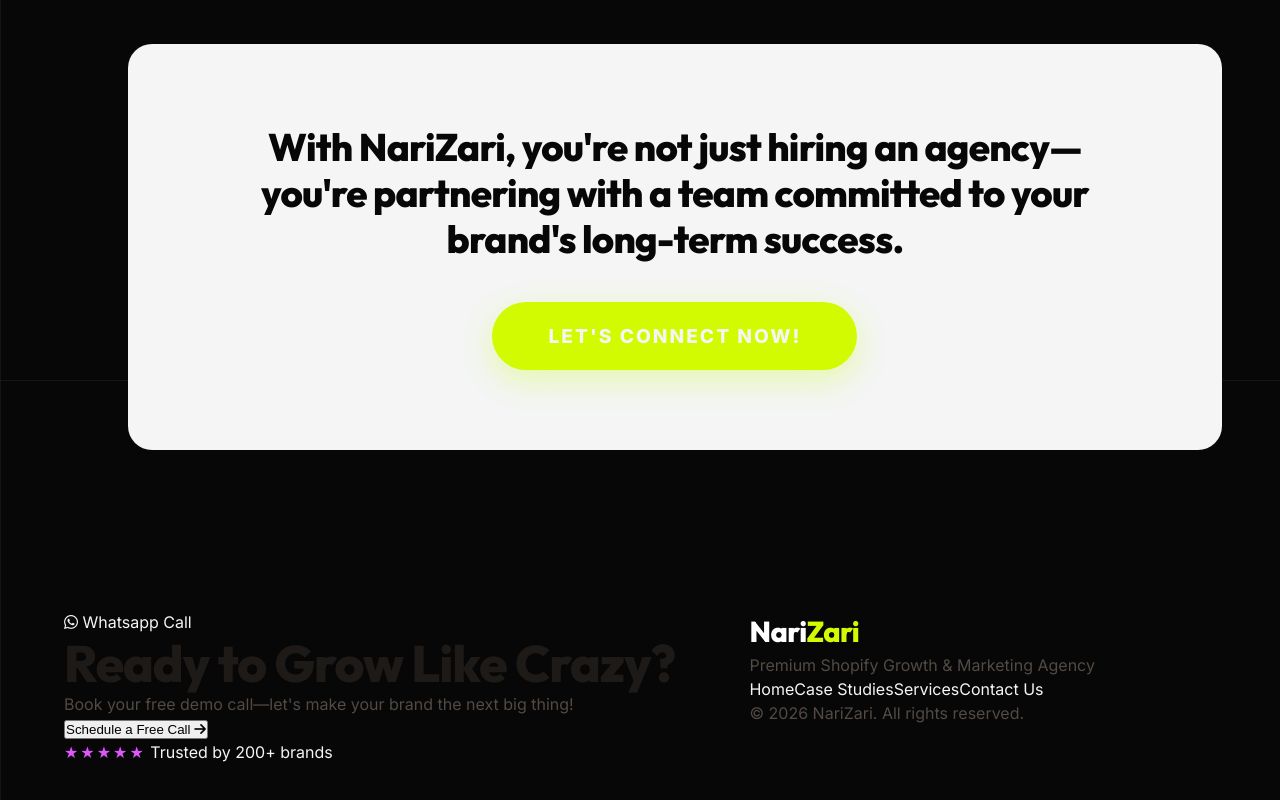
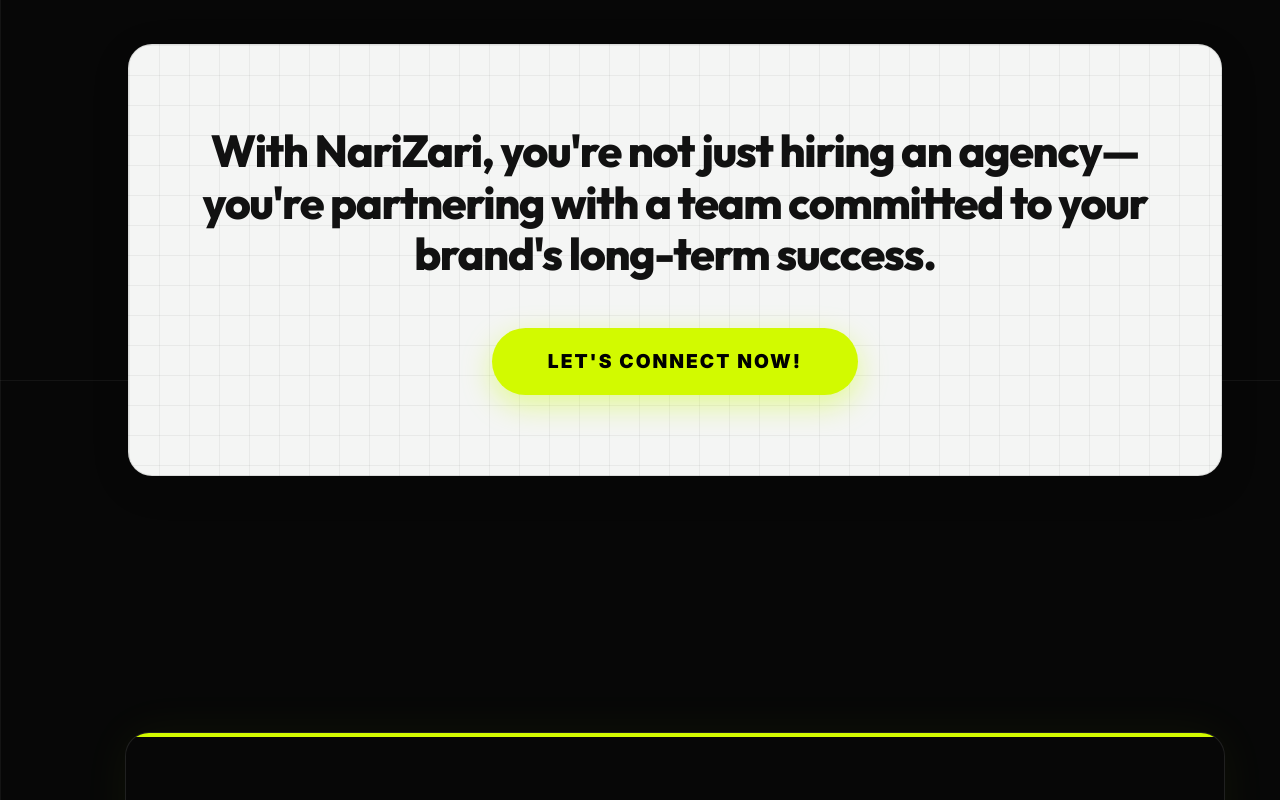
Before and after one commit to nihalkumar5/narizari_new, a Next.js app: page /shopify in a window 1280 px wide. Shown: the part 6820-7620 px from the top of the page. Built offline with nearby package versions, Linux system fonts and the light colour scheme; a web font is replaced by a local one.

Commit message:
Fix button contrast, add grid bg to why-choose, and restore CTA/footer CSS

```diff
--- a/src/app/shopify/shopify.css
+++ b/src/app/shopify/shopify.css
@@ -1147,33 +1147,38 @@
 
 .why-choose-footer {
   text-align: center;
-  background: var(--text-light);
+  background-color: var(--text-light);
+  background-image:
+    linear-gradient(rgba(0,0,0,0.05) 1px, transparent 1px),
+    linear-gradient(90deg, rgba(0,0,0,0.05) 1px, transparent 1px);
+  background-size: 30px 30px;
   padding: 5rem 2rem;
   border-radius: 24px;
-  border: none;
-  box-shadow: none;
+  border: 1px solid rgba(0,0,0,0.1);
+  box-shadow: 0 10px 40px rgba(0,0,0,0.1);
   margin-top: 2rem;
+  position: relative;
+  overflow: hidden;
 }
 
 .why-choose-footer p {
   font-family: var(--font-heading);
-  font-size: clamp(1.8rem, 3vw, 2.5rem);
-  color: var(--bg-dark);
-  margin-bottom: 2.5rem;
-  font-style: normal;
+  font-size: clamp(2rem, 3.5vw, 2.8rem);
+  color: #111;
+  margin-bottom: 3rem;
   font-weight: 800;
-  line-height: 1.2;
-  letter-spacing: -0.02em;
-  max-width: 900px;
+  line-height: 1.15;
+  letter-spacing: -0.03em;
+  max-width: 950px;
   margin-left: auto;
   margin-right: auto;
 }
 
 .why-connect-btn {
   background: var(--color-accent);
-  color: var(--bg-dark);
+  color: #000 !important;
   padding: 1.2rem 3.5rem;
-  font-weight: 800;
+  font-weight: 900;
   border: none;
   border-radius: 50px;
   text-decoration: none;
@@ -1181,13 +1186,13 @@
   text-transform: uppercase;
   letter-spacing: 2px;
   display: inline-block;
-  box-shadow: 0 10px 30px rgba(200, 255, 0, 0.3);
+  box-shadow: 0 10px 30px rgba(200, 255, 0, 0.4);
   transition: transform 0.3s, box-shadow 0.3s;
 }
 
 .why-connect-btn:hover {
   transform: translateY(-5px);
-  box-shadow: 0 15px 35px rgba(200, 255, 0, 0.4);
+  box-shadow: 0 15px 35px rgba(200, 255, 0, 0.6);
 }
 
 /* --- TESTIMONIAL SECTION --- */
@@ -1325,3 +1330,158 @@
     width: 90%;
   }
 }
+
+/* --- FINAL CTA SECTION --- */
+.shopify-cta-section {
+  grid-column: 1 / -1;
+  padding: 6rem 2rem;
+  display: flex;
+  justify-content: center;
+  opacity: 0;
+  transform: translateY(50px);
+  transition: all 0.8s ease;
+}
+
+.shopify-cta-section.visible {
+  opacity: 1;
+  transform: translateY(0);
+}
+
+.cta-block {
+  background: var(--bg-dark);
+  width: 100%;
+  max-width: 1100px;
+  border-radius: 24px;
+  padding: 5rem 2rem;
+  display: flex;
+  flex-direction: column;
+  align-items: center;
+  text-align: center;
+  box-shadow: 0 0 50px rgba(200, 255, 0, 0.05);
+  border: 1px solid rgba(255, 255, 255, 0.1);
+  position: relative;
+  overflow: hidden;
+}
+
+.cta-block::before {
+  content: '';
+  position: absolute;
+  top: 0; left: 0; right: 0;
+  height: 4px;
+  background: var(--color-accent);
+}
+
+.cta-pill {
+  background: rgba(200, 255, 0, 0.1);
+  border: 1px solid rgba(200, 255, 0, 0.3);
+  color: var(--color-accent);
+  padding: 0.5rem 1.5rem;
+  border-radius: 50px;
+  font-size: 0.9rem;
+  font-weight: 700;
+  margin-bottom: 2rem;
+  display: inline-flex;
+  align-items: center;
+  gap: 0.5rem;
+  text-transform: uppercase;
+  letter-spacing: 1px;
+}
+
+.cta-block h2 {
+  font-family: var(--font-heading);
+  font-size: clamp(2.5rem, 5vw, 4rem);
+  font-weight: 800;
+  color: var(--text-light);
+  margin-bottom: 1rem;
+  line-height: 1.1;
+  letter-spacing: -0.02em;
+}
+
+.cta-block p {
+  color: rgba(255, 255, 255, 0.7);
+  font-size: 1.2rem;
+  margin-bottom: 3rem;
+  max-width: 600px;
+}
+
+.cta-btn {
+  background: var(--color-accent);
+  color: #000 !important;
+  border: none;
+  padding: 1rem 2.5rem;
+  border-radius: 50px;
+  font-size: 1.1rem;
+  font-weight: 800;
+  cursor: pointer;
+  display: inline-flex;
+  align-items: center;
+  gap: 0.5rem;
+  transition: transform 0.3s ease, box-shadow 0.3s ease;
+  margin-bottom: 2rem;
+  text-transform: uppercase;
+  letter-spacing: 1px;
+}
+
+.cta-btn:hover {
+  transform: translateY(-3px);
+  box-shadow: 0 15px 30px rgba(200, 255, 0, 0.3);
+}
+
+.cta-trust {
+  color: rgba(255, 255, 255, 0.5);
+  font-size: 0.9rem;
+  display: flex;
+  align-items: center;
+  gap: 0.5rem;
+}
+
+/* --- FOOTER --- */
+.shopify-footer {
+  grid-column: 1 / -1;
+  border-top: 1px solid rgba(255, 255, 255, 0.05);
+  padding: 4rem 4rem 2rem 4rem;
+  background: #000;
+}
+
+.footer-content {
+  display: flex;
+  justify-content: space-between;
+  align-items: center;
+  flex-wrap: wrap;
+  gap: 2rem;
+  margin-bottom: 3rem;
+  max-width: 1200px;
+  margin: 0 auto;
+}
+
+.footer-logo p {
+  color: rgba(255, 255, 255, 0.5);
+  font-size: 0.9rem;
+  margin-top: 0.5rem;
+}
+
+.footer-links {
+  display: flex;
+  gap: 2rem;
+}
+
+.footer-links a {
+  color: rgba(255, 255, 255, 0.7);
+  font-weight: 500;
+  transition: color 0.2s ease;
+  text-decoration: none;
+}
+
+.footer-links a:hover {
+  color: var(--color-accent);
+}
+
+.footer-bottom {
+  text-align: center;
+  color: rgba(255, 255, 255, 0.3);
+  font-size: 0.85rem;
+  padding-top: 2rem;
+  border-top: 1px solid rgba(255, 255, 255, 0.05);
+  max-width: 1200px;
+  margin: 0 auto;
+}
```
